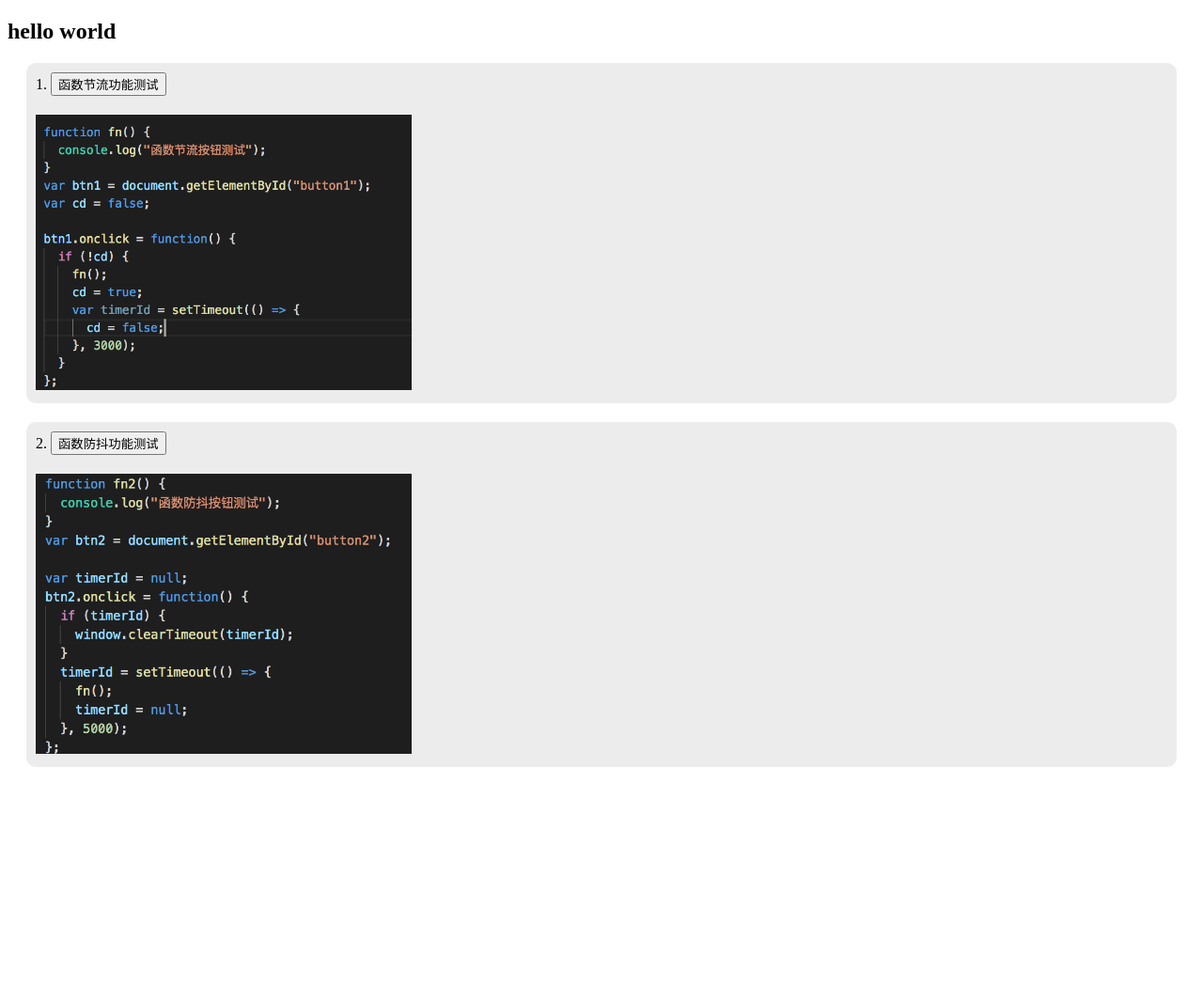
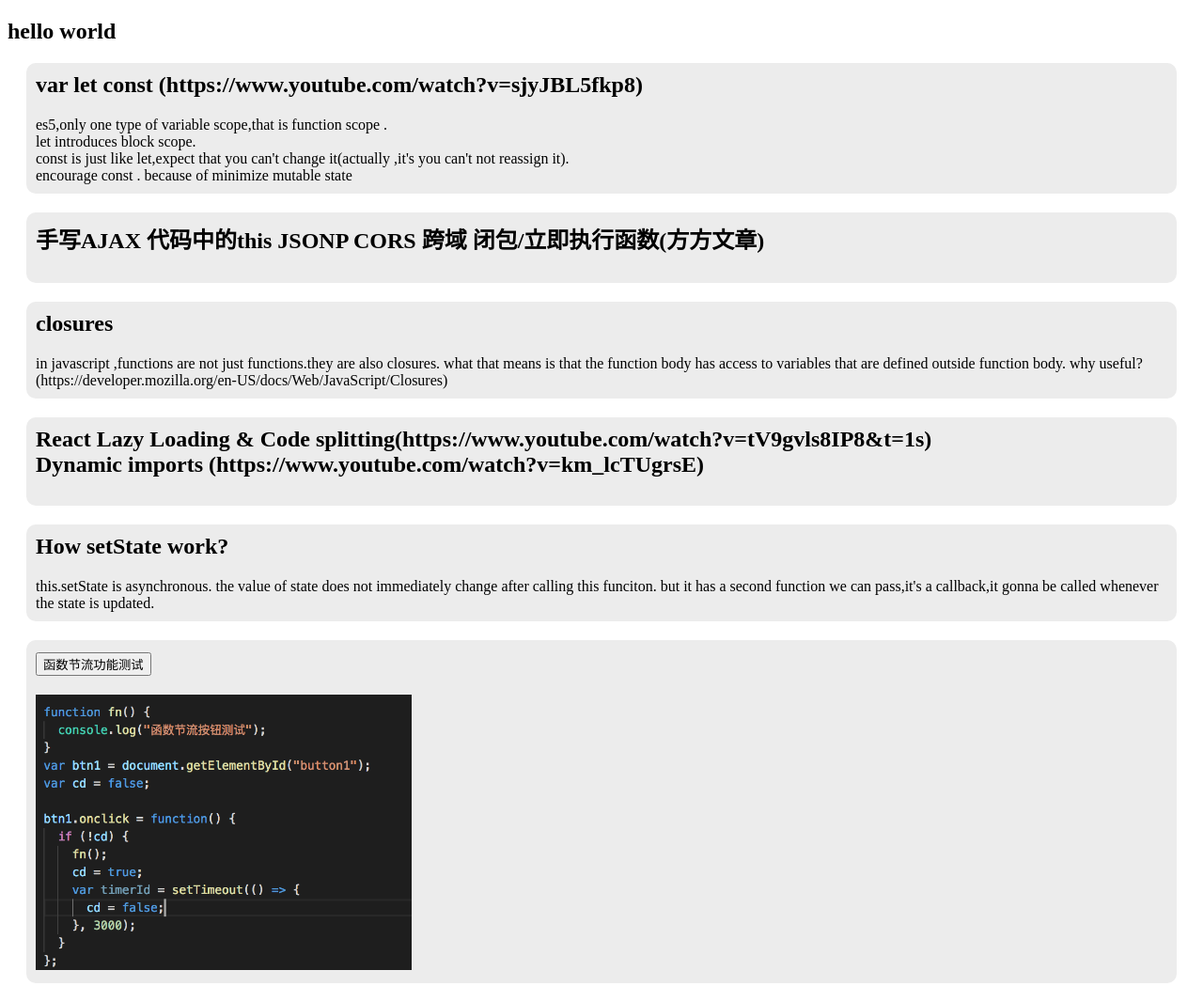
Before and after one commit to qinghaitvxq/INTQ, a plain HTML site: page index.html in a window 1280 px wide. Shown: the top 1049 px of the page at 94% size. Before the commit the page ends 836 px from the top, so only its background shows below. Drawn offline with Linux system fonts and the light colour scheme.

Commit message:
feat:add

```diff
--- a/index.css
+++ b/index.css
@@ -6,6 +6,8 @@
 }
 .div_title {
   margin-bottom: 20px;
+  font-size: 24px;
+  font-weight: bolder;
 }
 .div_desc {
   /* border: solid 1px lightskyblue; */
--- a/index.html
+++ b/index.html
@@ -11,7 +11,58 @@
     <h2>hello world</h2>
     <div class="div_section">
       <div class="div_title">
-        1. <button id="button1">函数节流功能测试</button>
+        var let const (https://www.youtube.com/watch?v=sjyJBL5fkp8)
+      </div>
+      <div class="div_desc">
+        es5,only one type of variable scope,that is function scope .
+        <br />
+        let introduces block scope.
+        <br />
+        const is just like let,expect that you can't change it(actually ,it's
+        you can't not reassign it).
+        <br />
+        encourage const . because of minimize mutable state
+      </div>
+    </div>
+
+    <div class="div_section">
+      <div class="div_title">
+        手写AJAX 代码中的this JSONP CORS 跨域 闭包/立即执行函数(方方文章)
+      </div>
+      <div class="div_desc"></div>
+    </div>
+
+    <div class="div_section">
+      <div class="div_title">closures</div>
+      <div class="div_desc">
+        in javascript ,functions are not just functions.they are also closures.
+        what that means is that the function body has access to variables that
+        are defined outside function body. why useful?
+        (https://developer.mozilla.org/en-US/docs/Web/JavaScript/Closures)
+      </div>
+    </div>
+
+    <div class="div_section">
+      <div class="div_title">
+        React Lazy Loading & Code
+        splitting(https://www.youtube.com/watch?v=tV9gvls8IP8&t=1s)
+        <br />
+        Dynamic imports (https://www.youtube.com/watch?v=km_lcTUgrsE)
+      </div>
+      <div class="div_desc"></div>
+    </div>
+
+    <div class="div_section">
+      <div class="div_title">How setState work?</div>
+      <div class="div_desc">
+        this.setState is asynchronous. the value of state does not immediately
+        change after calling this funciton. but it has a second function we can
+        pass,it's a callback,it gonna be called whenever the state is updated.
+      </div>
+    </div>
+    <div class="div_section">
+      <div class="div_title">
+        <button id="button1">函数节流功能测试</button>
       </div>
       <div class="div_desc">
         <img class="div_img" src="images/Snip20190908_1.png" />
@@ -19,7 +70,7 @@
     </div>
     <div class="div_section">
       <div class="div_title">
-        2. <button id="button2">函数防抖功能测试</button>
+        <button id="button2">函数防抖功能测试</button>
       </div>
       <div class="div_desc">
         <img class="div_img" src="images/Snip20190908_2.png" />
```
